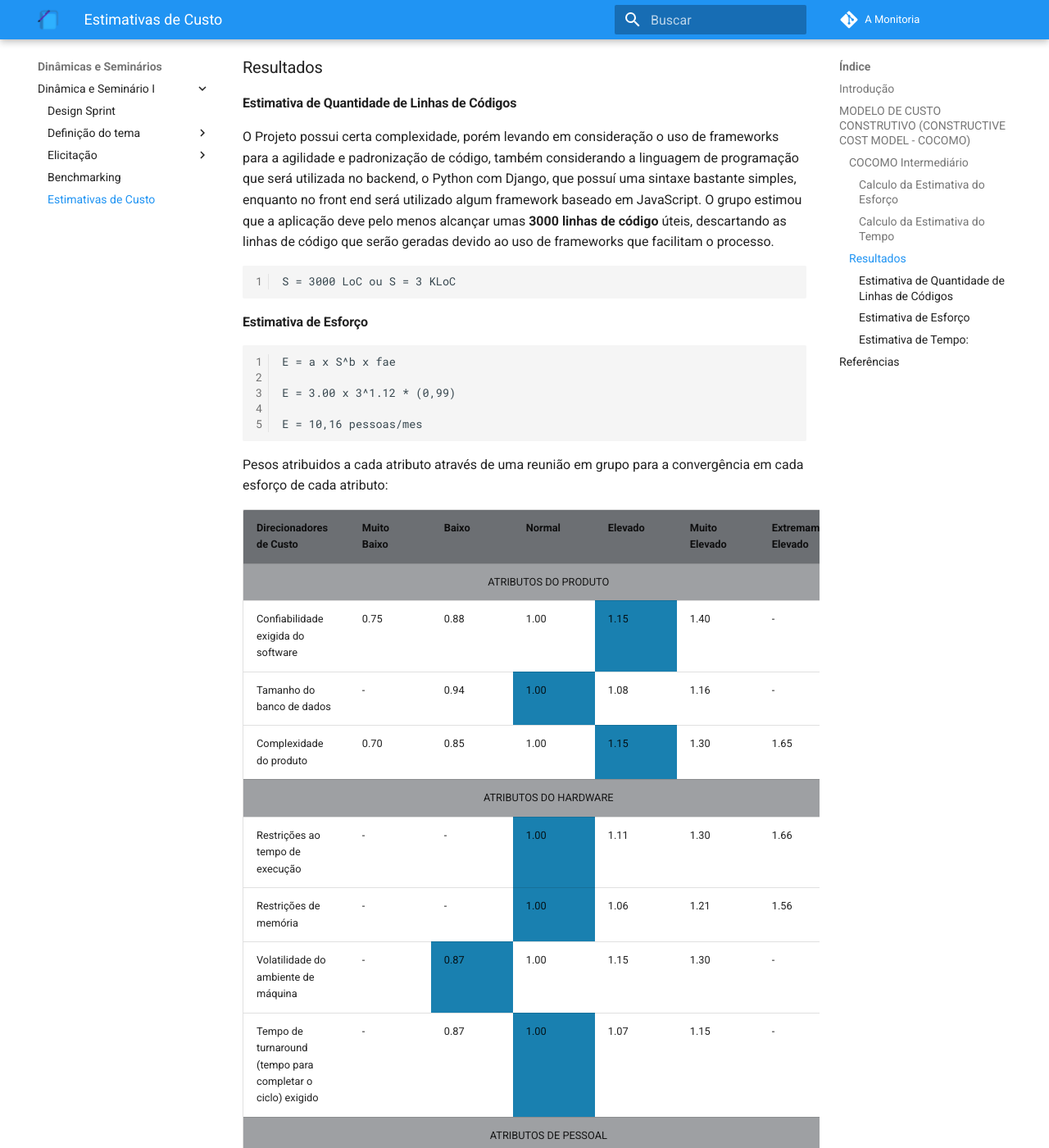
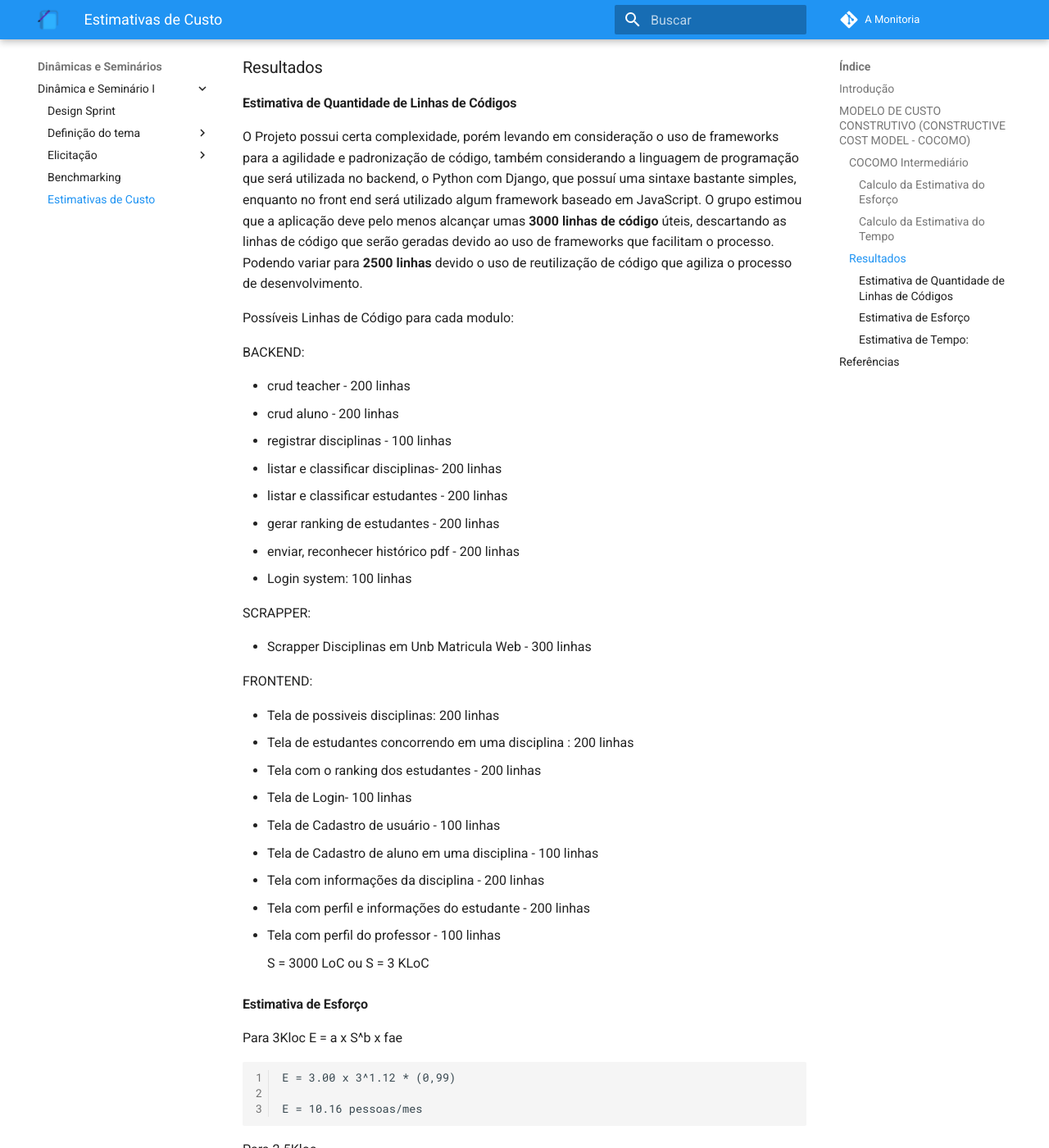
Before and after one commit to 2019-2-arquitetura-desenho/wiki, an MkDocs documentation site: the page built from docs/dinamica_seminario_I/estimativas_de_custo.md, in a window 1280 px wide and 1400 px high, scrolled down 5634 px. Shown: the whole window at 82% size. Built offline with MkDocs 1.6.1 and Material for MkDocs 9.7.7, drawn with Linux system fonts in a browser that asks for light colours; comment, search, counter and statistics services are not loaded; old or Windows-style settings are respelled for this version of MkDocs; some of the changed text lies outside the part shown.

Commit message:
update estimativas

```diff
--- a/docs/dinamica_seminario_I/estimativas_de_custo.md
+++ b/docs/dinamica_seminario_I/estimativas_de_custo.md
@@ -276,17 +276,53 @@ onde:
 
 #### Estimativa de Quantidade de Linhas de Códigos
 
-O Projeto possui certa complexidade, porém levando em consideração o uso de frameworks para a agilidade e padronização de código, também considerando a linguagem de programação que será utilizada no backend, o Python com Django, que possuí uma sintaxe bastante simples, enquanto no front end será utilizado algum framework baseado em JavaScript. O grupo estimou que a aplicação deve pelo menos alcançar umas **3000 linhas de código** úteis, descartando as linhas de código que serão geradas devido ao uso de frameworks que facilitam o processo.
+O Projeto possui certa complexidade, porém levando em consideração o uso de frameworks para a agilidade e padronização de código, também considerando a linguagem de programação que será utilizada no backend, o Python com Django, que possuí uma sintaxe bastante simples, enquanto no front end será utilizado algum framework baseado em JavaScript. O grupo estimou que a aplicação deve pelo menos alcançar umas **3000 linhas de código** úteis, descartando as linhas de código que serão geradas devido ao uso de frameworks que facilitam o processo. Podendo variar para **2500 linhas** devido o uso de reutilização de código que agiliza o processo de desenvolvimento.
+
+Possíveis Linhas de Código para cada modulo:
+
+BACKEND:
+
+* crud teacher - 200 linhas
+* crud aluno - 200 linhas
+* registrar disciplinas - 100 linhas
+* listar e classificar disciplinas- 200 linhas
+* listar e classificar estudantes - 200 linhas
+* gerar ranking de estudantes  - 200 linhas
+* enviar, reconhecer histórico pdf - 200 linhas
+* Login system: 100 linhas
+
+SCRAPPER:
+
+* Scrapper Disciplinas em Unb Matricula Web - 300 linhas
+
+FRONTEND:
+
+* Tela de possiveis disciplinas: 200 linhas
+* Tela de estudantes concorrendo em uma disciplina : 200 linhas
+* Tela com o ranking dos estudantes - 200 linhas
+* Tela de Login- 100 linhas
+* Tela de Cadastro de usuário - 100 linhas
+* Tela de Cadastro de aluno  em uma disciplina - 100 linhas
+* Tela com informações da disciplina - 200 linhas
+* Tela com perfil e informações do estudante - 200 linhas
+* Tela com perfil do professor - 100 linhas
 
     S = 3000 LoC ou S = 3 KLoC
 
 #### Estimativa de Esforço
 
+Para 3Kloc
     E = a x S^b x fae
 
     E = 3.00 x 3^1.12 * (0,99)
 
-    E = 10,16 pessoas/mes
+    E = 10.16 pessoas/mes
+
+Para 2.5Kloc
+
+    E = 3.00 x 2.5^1.12 * (0,99)
+
+    E = 8.91 pessoas/mes
 
 Pesos atribuidos a cada atributo através de uma reunião em grupo para a convergência em cada esforço de cada atributo:
 
@@ -457,12 +493,20 @@ Pesos atribuidos a cada atributo através de uma reunião em grupo para a conver
 
 Utiliza o resultado calculado do esforço para calcular o tempo, pois estão diretamente relacionados, também utiliza o coeficiente **c = 2.50** e **d = 0.35** da tabela:
 
+Para 3Kloc
+
     T = c x E^d
 
     T = 2.50 x 10.16^0.35
 
     T = 5.62 meses
 
+Para 2,5Kloc
+
+    T = 2.50 x 8.91^0.35
+
+    T = 5.37 meses
+
 ## Referências
 
 [1] Meller, Maristela Corrêa. **Modelos Para Estimar Custos De Software: Estudo Comparativo Com Softwares De Pequeno Porte.** 2002. Disponível em: <https://repositorio.ufsc.br/xmlui/handle/123456789/82351>
```
